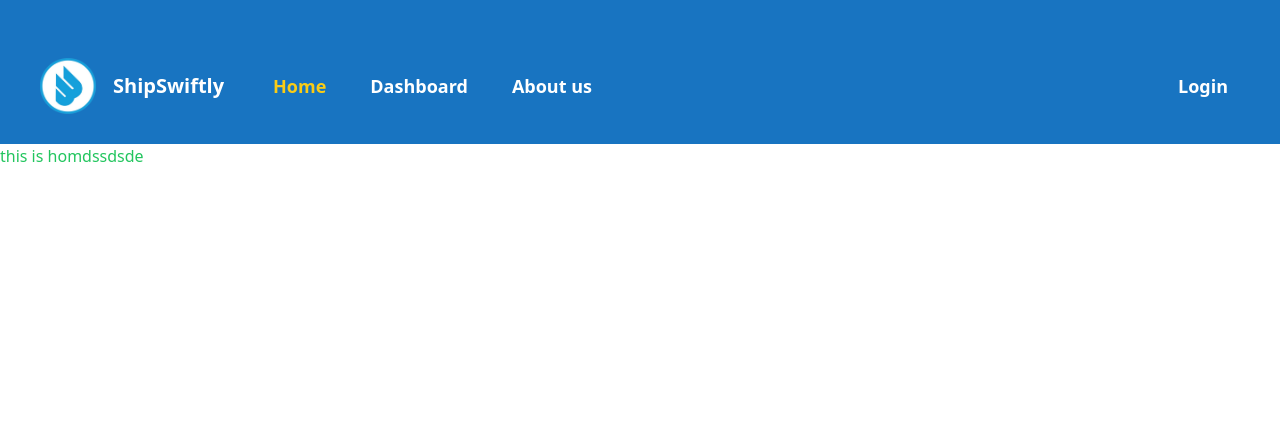
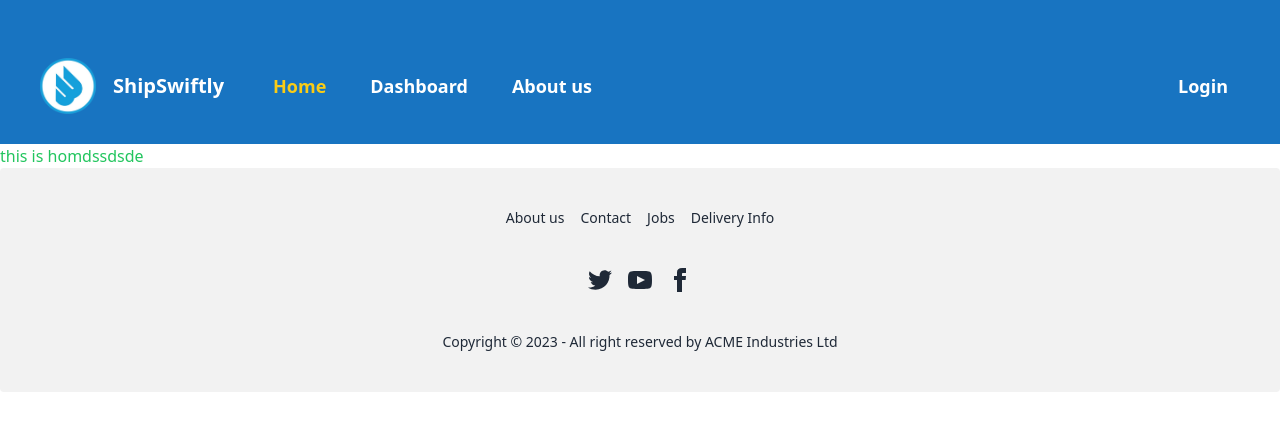
Before and after one commit to Shraban328/Shipswiftly, a React (Vite) app: page / in a window 1280 px wide. Shown: the top 430 px of the page. Built offline with nearby package versions, Linux system fonts and the light colour scheme.

Commit message:
added navbar

```diff
--- a/package.json
+++ b/package.json
@@ -14,6 +14,7 @@
     "match-sorter": "^6.3.1",
     "react": "^18.2.0",
     "react-dom": "^18.2.0",
+    "react-icons": "^4.12.0",
     "react-router-dom": "^6.20.0",
     "sort-by": "^1.2.0"
   },
--- /dev/null
+++ b/src/Components/Shared/Footer.jsx
@@ -0,0 +1,54 @@
+const Footer = () => {
+  return (
+    <footer className="footer footer-center p-10 bg-base-200 text-base-content rounded">
+      <nav className="grid grid-flow-col gap-4">
+        <a className="link link-hover">About us</a>
+        <a className="link link-hover">Contact</a>
+        <a className="link link-hover">Jobs</a>
+        <a className="link link-hover">Delivery Info</a>
+      </nav>
+      <nav>
+        <div className="grid grid-flow-col gap-4">
+          <a>
+            <svg
+              xmlns="http://www.w3.org/2000/svg"
+              width="24"
+              height="24"
+              viewBox="0 0 24 24"
+              className="fill-current"
+            >
+              <path d="M24 4.557c-.883.392-1.832.656-2.828.775 1.017-.609 1.798-1.574 2.165-2.724-.951.564-2.005.974-3.127 1.195-.897-.957-2.178-1.555-3.594-1.555-3.179 0-5.515 2.966-4.797 6.045-4.091-.205-7.719-2.165-10.148-5.144-1.29 2.213-.669 5.108 1.523 6.574-.806-.026-1.566-.247-2.229-.616-.054 2.281 1.581 4.415 3.949 4.89-.693.188-1.452.232-2.224.084.626 1.956 2.444 3.379 4.6 3.419-2.07 1.623-4.678 2.348-7.29 2.04 2.179 1.397 4.768 2.212 7.548 2.212 9.142 0 14.307-7.721 13.995-14.646.962-.695 1.797-1.562 2.457-2.549z"></path>
+            </svg>
+          </a>
+          <a>
+            <svg
+              xmlns="http://www.w3.org/2000/svg"
+              width="24"
+              height="24"
+              viewBox="0 0 24 24"
+              className="fill-current"
+            >
+              <path d="M19.615 3.184c-3.604-.246-11.631-.245-15.23 0-3.897.266-4.356 2.62-4.385 8.816.029 6.185.484 8.549 4.385 8.816 3.6.245 11.626.246 15.23 0 3.897-.266 4.356-2.62 4.385-8.816-.029-6.185-.484-8.549-4.385-8.816zm-10.615 12.816v-8l8 3.993-8 4.007z"></path>
+            </svg>
+          </a>
+          <a>
+            <svg
+              xmlns="http://www.w3.org/2000/svg"
+              width="24"
+              height="24"
+              viewBox="0 0 24 24"
+              className="fill-current"
+            >
+              <path d="M9 8h-3v4h3v12h5v-12h3.642l.358-4h-4v-1.667c0-.955.192-1.333 1.115-1.333h2.885v-5h-3.808c-3.596 0-5.192 1.583-5.192 4.615v3.385z"></path>
+            </svg>
+          </a>
+        </div>
+      </nav>
+      <aside>
+        <p>Copyright © 2023 - All right reserved by ACME Industries Ltd</p>
+      </aside>
+    </footer>
+  );
+};
+
+export default Footer;
--- a/src/Layouts/MainLayout.jsx
+++ b/src/Layouts/MainLayout.jsx
@@ -1,11 +1,13 @@
 import { Outlet } from "react-router-dom";
 import Navbar from "../Components/Shared/Navbar";
+import Footer from "../Components/Shared/Footer";
 
 const MainLayout = () => {
   return (
     <>
       <Navbar />
       <Outlet />
+      <Footer />
     </>
   );
 };
```
Also changed, not shown: src/Routes/Router.jsx (added, +17 -0 lines), 1 other file (tests, documents, lock files or other folders).
